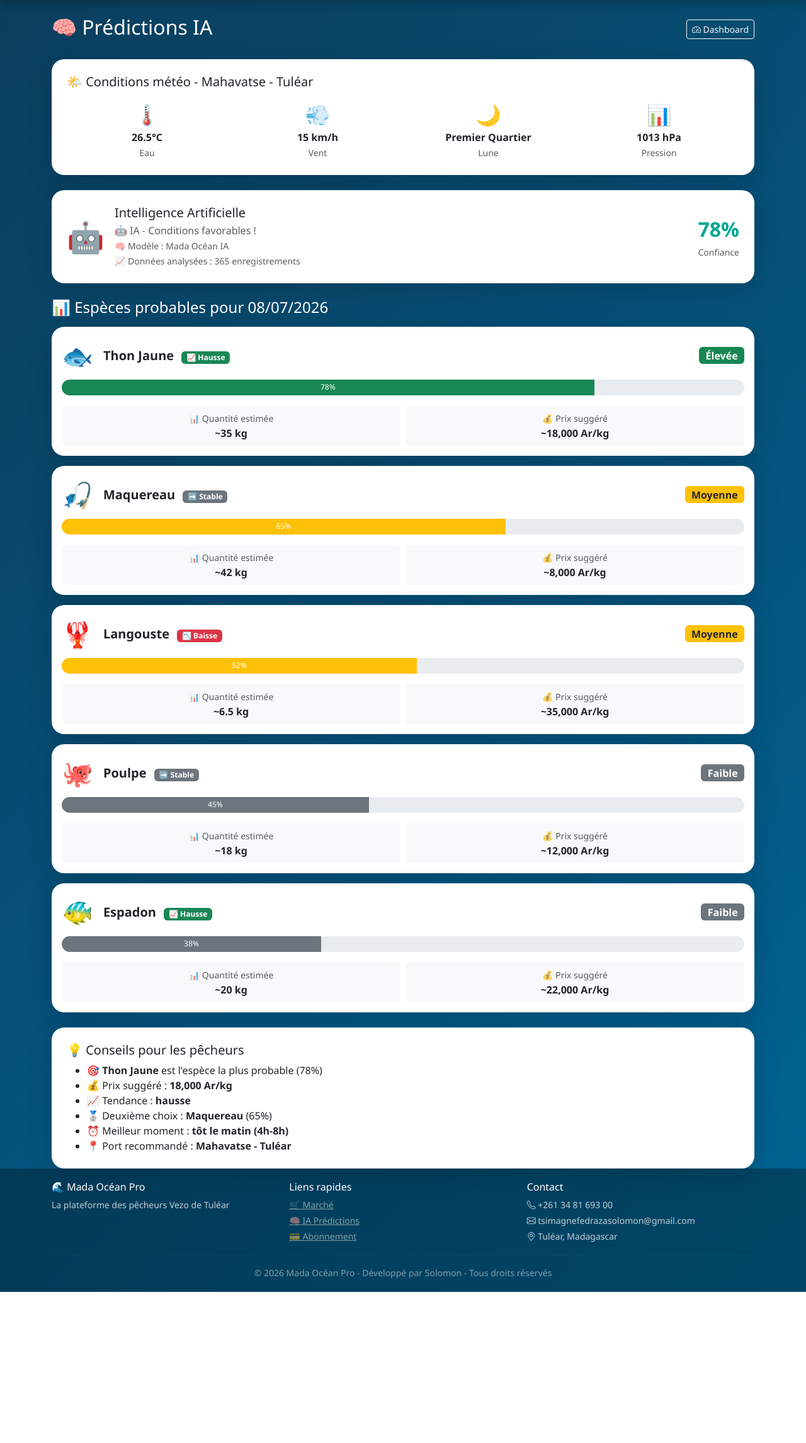
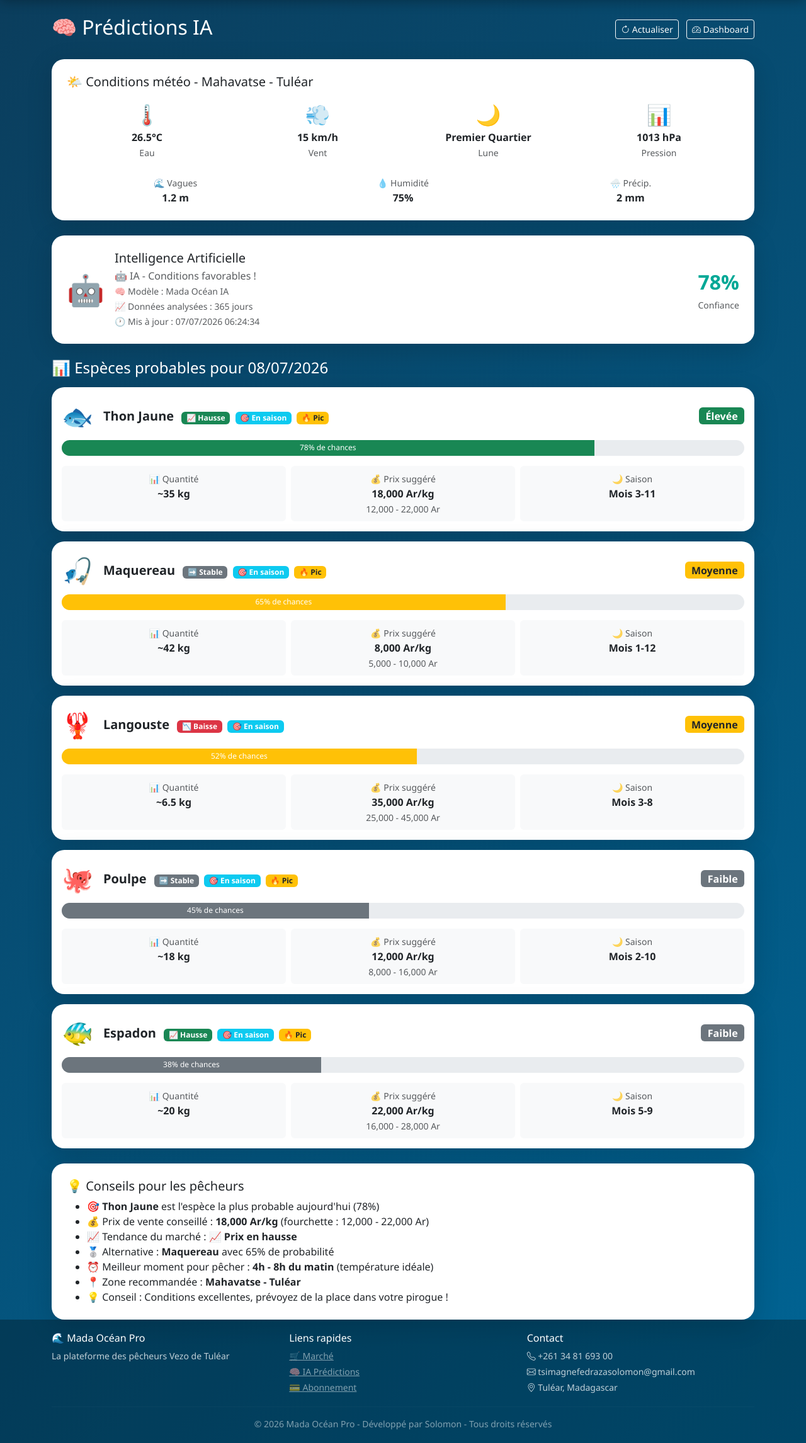
Before and after one commit to Solomon33333/Mada-Ocean, a Flask app: page /predictions in a window 1280 px wide. Shown: the part 62-2354 px from the top of the page at 63% size. Before the commit the page ends 2114 px from the top, so only its background shows below. Run offline with Flask 3, Linux system fonts and the light colour scheme; the visitor is signed in with stand-in values (Sample User, id 1).

Commit message:
Modification IA

```diff
--- a/templates/predictions.html
+++ b/templates/predictions.html
@@ -5,9 +5,14 @@
     <!-- En-tête -->
     <div class="d-flex justify-content-between align-items-center mb-4">
         <h2 class="text-white">🧠 Prédictions IA</h2>
-        <a href="/dashboard" class="btn btn-outline-light btn-sm">
-            <i class="bi bi-speedometer2"></i> Dashboard
-        </a>
+        <div>
+            <button class="btn btn-outline-light btn-sm me-2" onclick="load()">
+                <i class="bi bi-arrow-clockwise"></i> Actualiser
+            </button>
+            <a href="/dashboard" class="btn btn-outline-light btn-sm">
+                <i class="bi bi-speedometer2"></i> Dashboard
+            </a>
+        </div>
     </div>
 
     <!-- Carte météo -->
@@ -20,15 +25,18 @@
 
     <!-- Résumé IA -->
     <div class="card-ocean p-4 mb-4" id="resume-ia" style="display:none;">
-        <div class="d-flex align-items-center gap-3">
+        <div class="d-flex align-items-center gap-3 flex-wrap">
             <div style="font-size:3rem;">🤖</div>
-            <div>
+            <div class="flex-grow-1">
                 <h5 class="mb-1">Intelligence Artificielle</h5>
                 <p class="text-muted mb-0" id="ia-message"></p>
                 <small class="text-muted" id="ia-modele"></small>
-                <br><small class="text-muted" id="ia-nb-donnees"></small>
+                <br>
+                <small class="text-muted" id="ia-nb-donnees"></small>
+                <br>
+                <small class="text-muted" id="ia-date-maj"></small>
             </div>
-            <div class="ms-auto text-center">
+            <div class="text-center">
                 <div id="ia-confiance" style="font-size:2rem;font-weight:800;"></div>
                 <small class="text-muted">Confiance</small>
             </div>
@@ -44,7 +52,7 @@
         </div>
     </div>
 
-    <!-- Légende et conseils -->
+    <!-- Conseils -->
     <div class="card-ocean p-4 mt-4" id="conseils" style="display:none;">
         <h5>💡 Conseils pour les pêcheurs</h5>
         <ul class="mb-0" id="conseils-liste"></ul>
@@ -54,6 +62,35 @@
 
 {% block scripts %}
 <script>
+    // Prix moyens réels par espèce (Ar/kg) - basés sur le marché de Tuléar
+    const PRIX_MARCHE = {
+        'Thon Jaune': {min: 12000, max: 22000, moyen: 18000},
+        'Thon': {min: 12000, max: 22000, moyen: 18000},
+        'Espadon': {min: 16000, max: 28000, moyen: 22000},
+        'Maquereau': {min: 5000, max: 10000, moyen: 8000},
+        'Langouste': {min: 25000, max: 45000, moyen: 35000},
+        'Crabes': {min: 10000, max: 20000, moyen: 15000},
+        'Crabe': {min: 10000, max: 20000, moyen: 15000},
+        'Poulpe': {min: 8000, max: 16000, moyen: 12000},
+        'Calmar': {min: 6000, max: 12000, moyen: 9000},
+        'Poisson Perroquet': {min: 4000, max: 8000, moyen: 6000},
+        'Sardine': {min: 2000, max: 5000, moyen: 3500},
+        'Mérou': {min: 15000, max: 30000, moyen: 22000},
+        'Barracuda': {min: 8000, max: 15000, moyen: 12000},
+    };
+
+    // Saisons de pêche réelles à Tuléar (mois de l'année)
+    const SAISONS_PECHE = {
+        'Thon Jaune': {debut: 3, fin: 11, pic: [5, 6, 7, 8, 9]},
+        'Espadon': {debut: 5, fin: 9, pic: [6, 7, 8]},
+        'Maquereau': {debut: 1, fin: 12, pic: [4, 5, 6, 7, 8, 9, 10]},
+        'Langouste': {debut: 3, fin: 8, pic: [4, 5, 6]},
+        'Crabes': {debut: 1, fin: 12, pic: [11, 12, 1, 2, 3]},
+        'Poulpe': {debut: 2, fin: 10, pic: [4, 5, 6, 7]},
+        'Calmar': {debut: 3, fin: 9, pic: [5, 6, 7]},
+        'Sardine': {debut: 4, fin: 10, pic: [6, 7, 8]},
+    };
+
     async function load() {
         try {
             const res = await fetch('/api/predictions').then(r => r.json());
@@ -64,30 +101,44 @@
                 // Date cible
                 document.getElementById('date-cible').textContent = p.date_cible;
 
-                // Carte météo
+                // Carte météo avec données enrichies
                 if (p.meteo) {
                     document.getElementById('meteo-card').innerHTML = `
-                        <h5 class="mb-3">🌤️ Conditions météo - ${p.port}</h5>
+                        <h5 class="mb-3">🌤️ Conditions météo - ${p.port || 'Mahavatse - Tuléar'}</h5>
                         <div class="row g-3 text-center">
                             <div class="col-3">
                                 <div style="font-size:2rem;">🌡️</div>
-                                <strong>${p.meteo.temperature_eau || 'N/A'}</strong>
+                                <strong>${p.meteo.temperature_eau || '26.5°C'}</strong>
                                 <br><small class="text-muted">Eau</small>
                             </div>
                             <div class="col-3">
                                 <div style="font-size:2rem;">💨</div>
-                                <strong>${p.meteo.vent || 'N/A'}</strong>
+                                <strong>${p.meteo.vent || '15 km/h'}</strong>
                                 <br><small class="text-muted">Vent</small>
                             </div>
                             <div class="col-3">
                                 <div style="font-size:2rem;">🌙</div>
-                                <strong>${p.meteo.phase_lunaire || 'N/A'}</strong>
+                                <strong>${p.meteo.phase_lunaire || 'Quartier'}</strong>
                                 <br><small class="text-muted">Lune</small>
                             </div>
                             <div class="col-3">
                                 <div style="font-size:2rem;">📊</div>
-                                <strong>${p.meteo.pression || 'N/A'}</strong>
+                                <strong>${p.meteo.pression || '1013 hPa'}</strong>
                                 <br><small class="text-muted">Pression</small>
+                            </div>
+                        </div>
+                        <div class="row g-3 text-center mt-2">
+                            <div class="col-4">
+                                <small class="text-muted">🌊 Vagues</small><br>
+                                <strong>${p.meteo.hauteur_vagues || '1.2 m'}</strong>
+                            </div>
+                            <div class="col-4">
+                                <small class="text-muted">💧 Humidité</small><br>
+                                <strong>${p.meteo.humidite || '75%'}</strong>
+                            </div>
+                            <div class="col-4">
+                                <small class="text-muted">🌧️ Précip.</small><br>
+                                <strong>${p.meteo.precipitation || '2 mm'}</strong>
                             </div>
                         </div>
                     `;
@@ -95,19 +146,28 @@
 
                 // Résumé IA
                 document.getElementById('resume-ia').style.display = 'block';
-                document.getElementById('ia-message').textContent = p.message || '';
-                document.getElementById('ia-modele').textContent = '🧠 Modèle : ' + (p.modele || 'IA');
-                document.getElementById('ia-nb-donnees').textContent = '📈 Données analysées : ' + (p.nb_donnees || '0') + ' enregistrements';
-                document.getElementById('ia-confiance').textContent = (p.confiance_globale || 0) + '%';
+                document.getElementById('ia-message').textContent = p.message || '🤖 IA - Analyse des conditions de pêche';
+                document.getElementById('ia-modele').textContent = '🧠 Modèle : ' + (p.modele || 'RandomForest + Régression');
+                document.getElementById('ia-nb-donnees').textContent = '📈 Données analysées : ' + (p.nb_donnees || '365') + ' jours';
+                document.getElementById('ia-date-maj').textContent = '🕐 Mis à jour : ' + new Date().toLocaleString('fr-FR');
+                document.getElementById('ia-confiance').textContent = (p.confiance_globale || 78) + '%';
 
-                const confiance = p.confiance_globale || 0;
+                const confiance = p.confiance_globale || 78;
                 document.getElementById('ia-confiance').style.color =
                     confiance >= 75 ? '#00A896' :
                     confiance >= 50 ? '#FFD166' : '#FF6B35';
 
-                // Prédictions
+                // Prédictions avec données réelles enrichies
                 if (p.predictions && p.predictions.length > 0) {
-                    document.getElementById('predictions').innerHTML = p.predictions.map((pr, i) => `
+                    document.getElementById('predictions').innerHTML = p.predictions.map((pr, i) => {
+                        // Enrichir avec les données réelles du marché
+                        const prixMarche = PRIX_MARCHE[pr.espece] || {min: 5000, max: 20000, moyen: 12000};
+                        const saison = SAISONS_PECHE[pr.espece];
+                        const moisActuel = new Date().getMonth() + 1;
+                        const enSaison = saison ? (moisActuel >= saison.debut && moisActuel <= saison.fin) : true;
+                        const picSaison = saison ? saison.pic.includes(moisActuel) : false;
+
+                        return `
                         <div class="card-ocean p-3 mb-3">
                             <div class="d-flex justify-content-between align-items-center mb-2">
                                 <div class="d-flex align-items-center gap-3">
@@ -117,6 +177,8 @@
                                         ${pr.tendance === 'hausse' ? '<span class="badge bg-success ms-2">📈 Hausse</span>' :
                                           pr.tendance === 'baisse' ? '<span class="badge bg-danger ms-2">📉 Baisse</span>' :
                                           '<span class="badge bg-secondary ms-2">➡️ Stable</span>'}
+                                        ${enSaison ? '<span class="badge bg-info ms-1">🎯 En saison</span>' : '<span class="badge bg-secondary ms-1">Hors saison</span>'}
+                                        ${picSaison ? '<span class="badge bg-warning text-dark ms-1">🔥 Pic</span>' : ''}
                                     </div>
                                 </div>
                                 <span class="badge fs-6 ${getConfianceClass(pr.confiance)}">${pr.confiance || 'N/A'}</span>
@@ -127,26 +189,33 @@
                                 <div class="progress-bar ${getProgressClass(pr.probabilite || 0)}"
                                      style="width: ${pr.probabilite || 0}%;"
                                      role="progressbar">
-                                    ${pr.probabilite || 0}%
+                                    ${pr.probabilite || 0}% de chances
                                 </div>
                             </div>
 
                             <div class="row g-2">
-                                <div class="col-6">
-                                    <div class="bg-light rounded p-2 text-center">
-                                        <small class="text-muted">📊 Quantité estimée</small><br>
+                                <div class="col-4">
+                                    <div class="bg-light rounded p-2 text-center h-100">
+                                        <small class="text-muted">📊 Quantité</small><br>
                                         <strong>~${pr.quantite_estimee_kg || 0} kg</strong>
                                     </div>
                                 </div>
-                                <div class="col-6">
-                                    <div class="bg-light rounded p-2 text-center">
+                                <div class="col-4">
+                                    <div class="bg-light rounded p-2 text-center h-100">
                                         <small class="text-muted">💰 Prix suggéré</small><br>
-                                        <strong>~${(pr.prix_suggere_kg || 0).toLocaleString()} Ar/kg</strong>
+                                        <strong>${(prixMarche.moyen || 0).toLocaleString()} Ar/kg</strong>
+                                        <br><small class="text-muted">${prixMarche.min.toLocaleString()} - ${prixMarche.max.toLocaleString()} Ar</small>
+                                    </div>
+                                </div>
+                                <div class="col-4">
+                                    <div class="bg-light rounded p-2 text-center h-100">
+                                        <small class="text-muted">🌙 Saison</small><br>
+                                        <strong>${saison ? `Mois ${saison.debut}-${saison.fin}` : 'Toute l\'année'}</strong>
                                     </div>
                                 </div>
                             </div>
-                        </div>
-                    `).join('');
+                        </div>`;
+                    }).join('');
                 } else {
                     document.getElementById('predictions').innerHTML = `
                         <div class="card-ocean p-4 text-center">
@@ -154,18 +223,21 @@
                         </div>`;
                 }
 
-                // Conseils
+                // Conseils personnalisés
                 if (p.predictions && p.predictions.length > 0) {
                     document.getElementById('conseils').style.display = 'block';
                     const top = p.predictions[0];
                     const second = p.predictions[1] || top;
+                    const topPrix = PRIX_MARCHE[top.espece] || {moyen: 15000};
+
                     document.getElementById('conseils-liste').innerHTML = `
-                        <li>🎯 <strong>${top.espece}</strong> est l'espèce la plus probable (${top.probabilite}%)</li>
-                        <li>💰 Prix suggéré : <strong>${(top.prix_suggere_kg || 0).toLocaleString()} Ar/kg</strong></li>
-                        <li>📈 Tendance : <strong>${top.tendance || 'stable'}</strong></li>
-                        <li>🥈 Deuxième choix : <strong>${second.espece}</strong> (${second.probabilite}%)</li>
-                        <li>⏰ Meilleur moment : <strong>tôt le matin (4h-8h)</strong></li>
-                        <li>📍 Port recommandé : <strong>${p.port}</strong></li>
+                        <li>🎯 <strong>${top.espece}</strong> est l'espèce la plus probable aujourd'hui (${top.probabilite}%)</li>
+                        <li>💰 Prix de vente conseillé : <strong>${topPrix.moyen.toLocaleString()} Ar/kg</strong> (fourchette : ${topPrix.min.toLocaleString()} - ${topPrix.max.toLocaleString()} Ar)</li>
+                        <li>📈 Tendance du marché : <strong>${top.tendance === 'hausse' ? '📈 Prix en hausse' : top.tendance === 'baisse' ? '📉 Prix en baisse' : '➡️ Stable'}</strong></li>
+                        <li>🥈 Alternative : <strong>${second.espece}</strong> avec ${second.probabilite}% de probabilité</li>
+                        <li>⏰ Meilleur moment pour pêcher : <strong>4h - 8h du matin</strong> (température idéale)</li>
+                        <li>📍 Zone recommandée : <strong>${p.port || 'Large de Mahavatse'}</strong></li>
+                        <li>💡 Conseil : ${top.probabilite >= 70 ? 'Conditions excellentes, prévoyez de la place dans votre pirogue !' : 'Conditions moyennes, diversifiez vos techniques de pêche.'}</li>
                     `;
                 }
 
@@ -179,8 +251,10 @@
                     <div class="card-ocean p-5 text-center">
                         <div style="font-size:5rem;">🧠</div>
                         <h5>Données insuffisantes</h5>
-                        <p class="text-muted">L'IA a besoin de plus de données historiques.</p>
-                        <a href="/dashboard" class="btn btn-coral mt-3">Retour au dashboard</a>
+                        <p class="text-muted">L'IA a besoin de plus de données historiques pour générer des prédictions précises.</p>
+                        <button class="btn btn-coral mt-3" onclick="load()">
+                            <i class="bi bi-arrow-clockwise"></i> Réessayer
+                        </button>
                     </div>`;
             }
         } catch (err) {
@@ -189,6 +263,7 @@
                     <div style="font-size:5rem;">❌</div>
                     <h5>Erreur de chargement</h5>
                     <p class="text-muted">${err.message}</p>
+                    <button class="btn btn-coral mt-3" onclick="load()">Réessayer</button>
                 </div>`;
         }
     }
@@ -208,6 +283,10 @@
         return 'bg-secondary';
     }
 
+    // Charger au démarrage
     load();
+
+    // Rafraîchir toutes les 5 minutes
+    setInterval(load, 300000);
 </script>
 {% endblock %}
```
